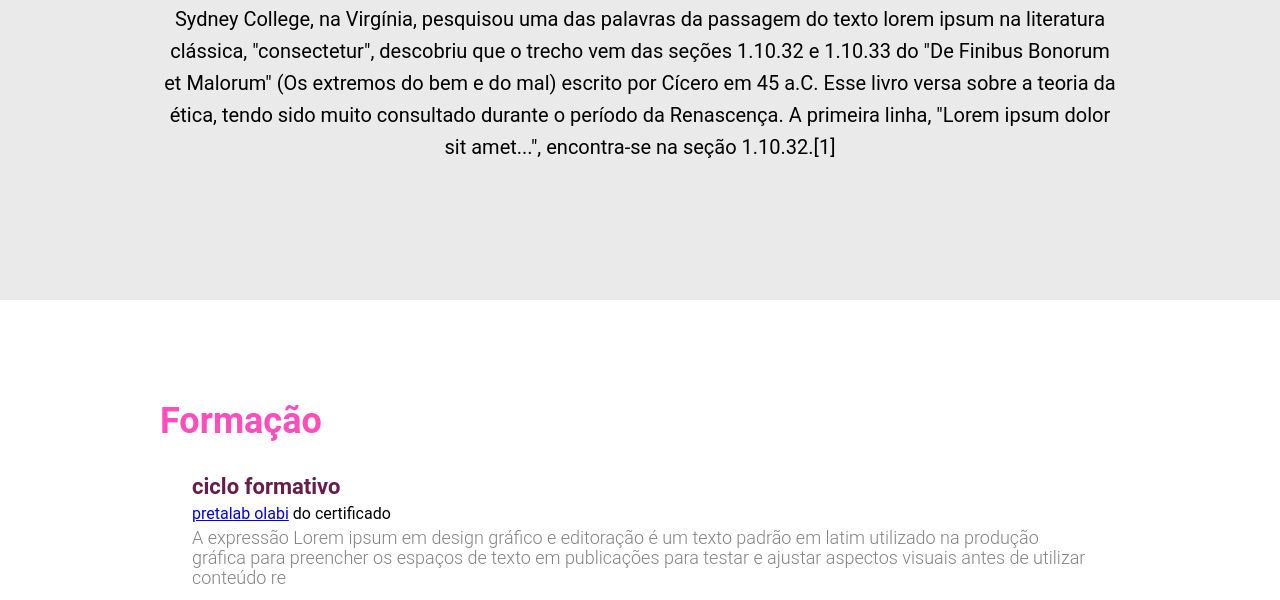
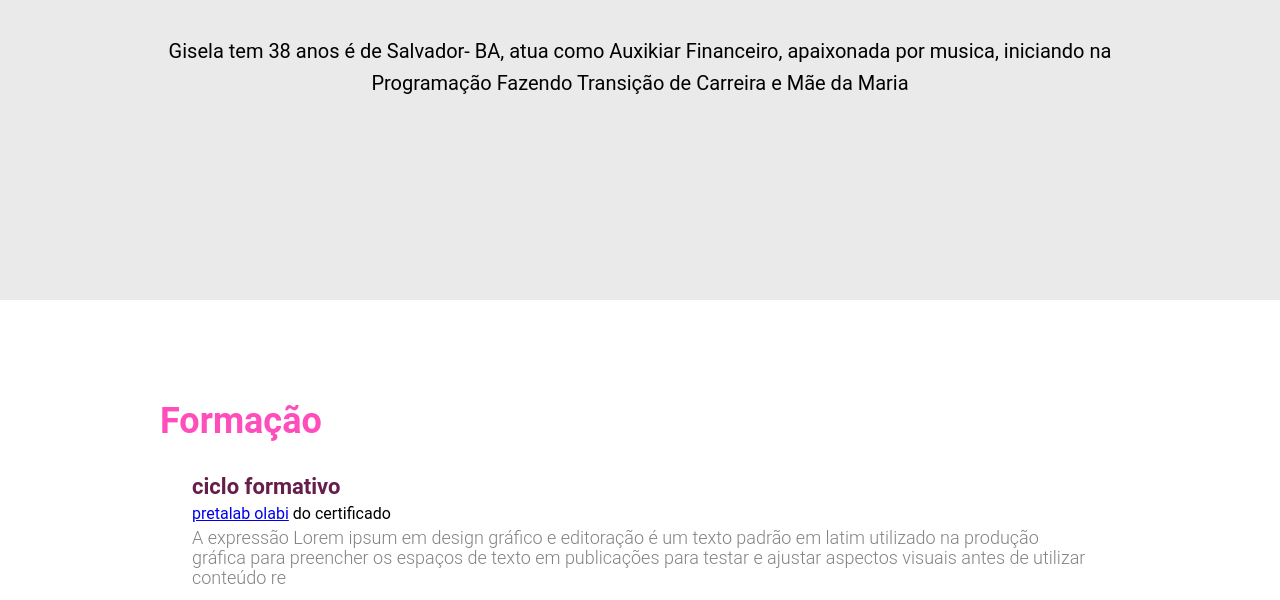
Before and after one commit to giselarodrigues22/portifolio-pretalab, a plain HTML site: page index.html in a window 1280 px wide. Shown: the part 500-1100 px from the top of the page. Drawn offline with Linux system fonts and the light colour scheme.

Commit message:
Update index.html

```diff
--- a/index.html
+++ b/index.html
@@ -30,8 +30,7 @@
                     <h2 class="profissao">Auxiliar de Faturamento</h2>
                 </div>
                 <div class="texto-sobre">
-                    <p>
-                        A expressão Lorem ipsum não é um texto qualquer. Richard McClintock, professor de latim na Hampden-Sydney College, na Virgínia, pesquisou uma das palavras da passagem do texto lorem ipsum na literatura clássica, "consectetur", descobriu que o trecho vem das seções 1.10.32 e 1.10.33 do "De Finibus Bonorum et Malorum" (Os extremos do bem e do mal) escrito por Cícero em 45 a.C. Esse livro versa sobre a teoria da ética, tendo sido muito consultado durante o período da Renascença. A primeira linha, "Lorem ipsum dolor sit amet...", encontra-se na seção 1.10.32.[1]
+                    <p> Gisela tem 38 anos é de Salvador- BA, atua como Auxikiar Financeiro, apaixonada por musica, iniciando na Programação Fazendo Transição de Carreira e Mãe da Maria
                     </p>
                 </div>
 
```
